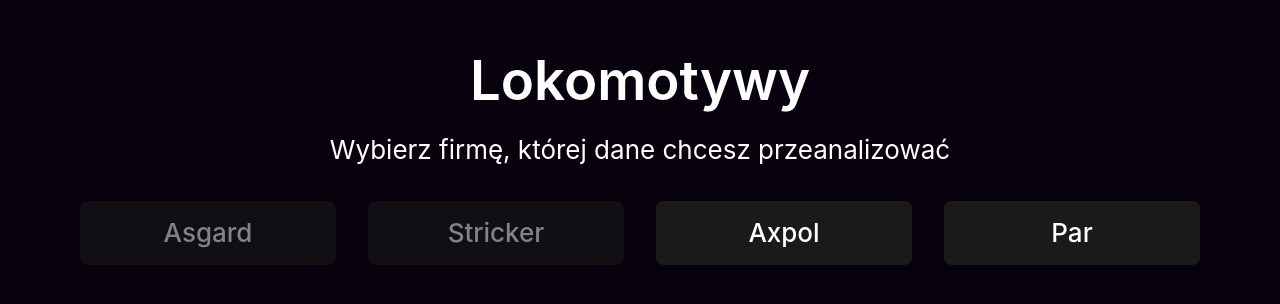
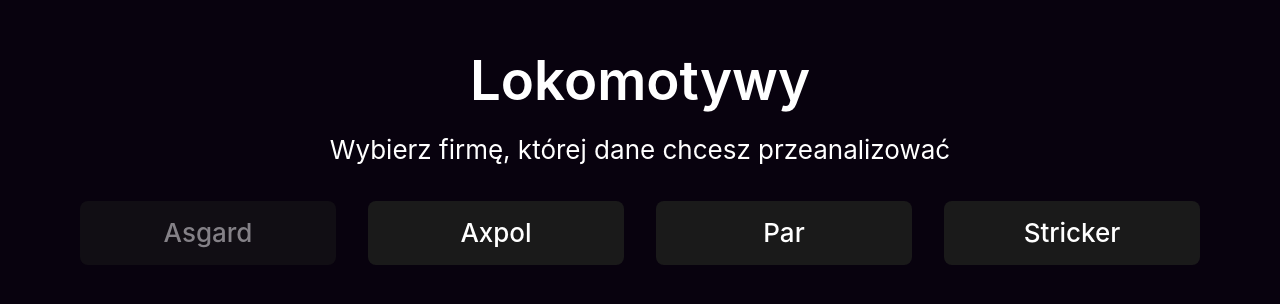
Before and after one commit to rybijakKarpiowy/stock-slurper, a React (Vite) app in the folder apps/web/: page / in a window 1280 px wide. Shown: the part 200-504 px from the top of the page. Built offline with nearby package versions, Linux system fonts and the light colour scheme.

Commit message:
Stricker scraper fix, stricker button activated

```diff
--- a/apps/web/src/App.tsx
+++ b/apps/web/src/App.tsx
@@ -13,8 +13,8 @@
     const [loading, setLoading] = useState(false);
     const [progress, setProgress] = useState(0);
 
-    const activeCompanies = ["Axpol", "Par"] as ("Asgard" | "Axpol" | "Par" | "Stricker")[];
-    const disabledCompanies = ["Asgard", "Stricker"] as ("Asgard" | "Axpol" | "Par" | "Stricker")[];
+    const activeCompanies = ["Axpol", "Par", "Stricker"] as ("Asgard" | "Axpol" | "Par" | "Stricker")[];
+    const disabledCompanies = ["Asgard"] as ("Asgard" | "Axpol" | "Par" | "Stricker")[];
 
     useEffect(() => {
         const daysInput = document.getElementById("days") as HTMLInputElement;
```
Also changed, not shown: 1 other file (tests, documents, lock files or other folders).
